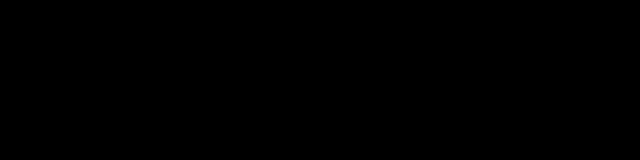
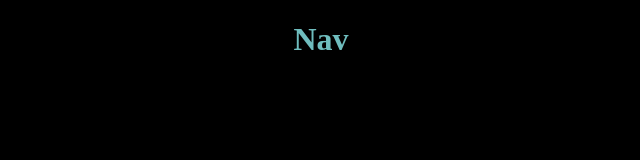
Before and after one commit to danielmruales/philosophy, a React (Create React App) app: page / in a window 1280 px wide. Shown: the top 160 px of the page, without its empty margins (319-959 px from the left). Built offline with nearby package versions, Linux system fonts and the light colour scheme.

Commit message:
created and implemented nav folder with js and css files

```diff
--- a/src/App.js
+++ b/src/App.js
@@ -1,10 +1,12 @@
 import React from 'react';
 import Home from './Home/Home.js'
+import Nav from './Nav/Nav.js'
 import './App.css';
 
 function App() {
   return (
     <div>
+      <Nav/>
       <Home/>
     </div>
   );
--- /dev/null
+++ b/src/Nav/Nav.css
@@ -0,0 +1,3 @@
+h1 {
+    text-align: center;
+}
--- /dev/null
+++ b/src/Nav/Nav.js
@@ -0,0 +1,12 @@
+import React from 'react';
+import './Nav.css'
+
+const Nav = () => {
+    return (
+        <div>
+            <h1>Nav</h1>
+        </div>
+    );
+};
+
+export default Nav;
```
